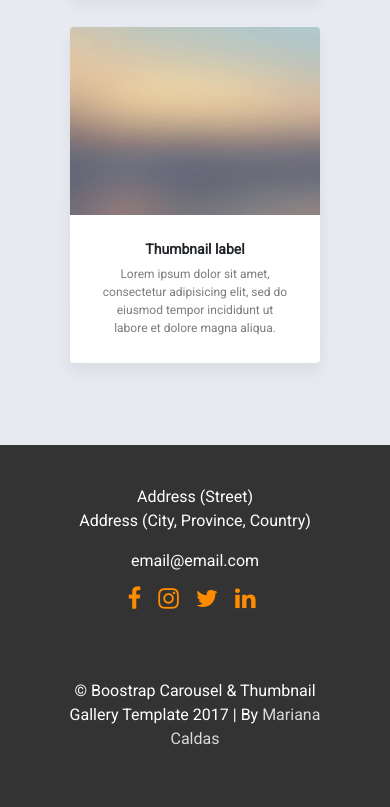
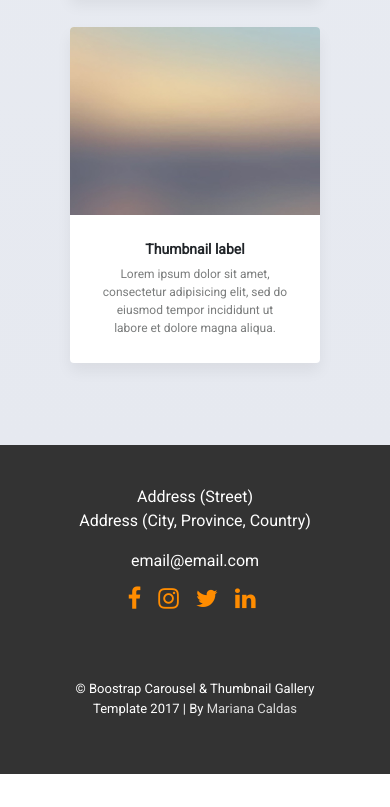
Before and after one commit to MarianaSouza/Bootstrap4_Website_Boilerplate, a plain HTML site: page index.html in a window 390 px wide. Shown: the part 3606-4413 px from the top of the page. After the commit the page ends 4380 px from the top, so only its background shows below. Drawn offline with nearby package versions, Linux system fonts and the light colour scheme; some packages are replaced by stand-ins of ours; a script that the page names is missing.

Commit message:
Stylizing copyright media queries

```diff
--- a/css/style.css
+++ b/css/style.css
@@ -167,8 +167,8 @@ footer a:hover{
     height: auto;
   }
 
-  footer p{
-    font-size: 16px;
+  .copy p{
+    font-size: 11px!important;
   }
 
 }
--- a/index.html
+++ b/index.html
@@ -194,7 +194,7 @@
             <a href="#"><i class="fa fa-twitter"></i></a>
             <a href="#"><i class="fa fa-linkedin"></i></a>
           </p>
-        <p>&copy; Boostrap Carousel & Thumbnail Gallery Template 2017 | By <a href="http://www.marianacaldas.com/" target="_blank">Mariana Caldas</a></p>
+        <p class="copy">&copy; Boostrap Carousel & Thumbnail Gallery Template 2017 | By <a href="http://www.marianacaldas.com/" target="_blank">Mariana Caldas</a></p>
       </div>
     </footer>
   </body>
```
